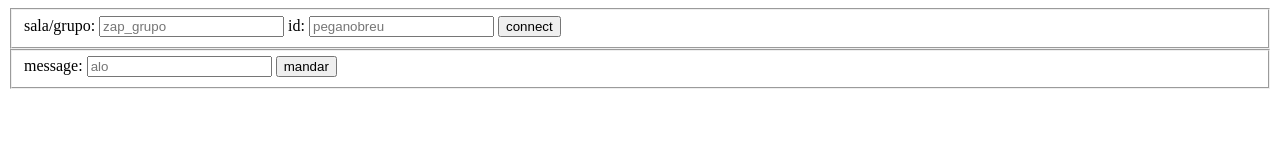
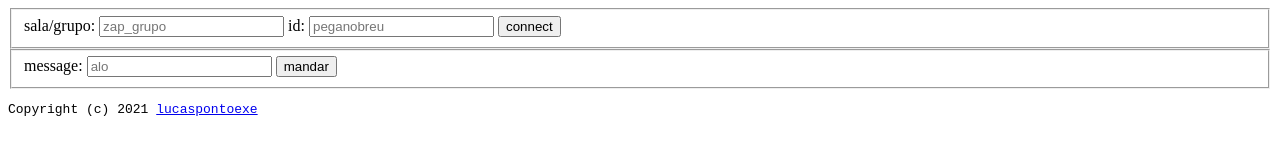
Before and after one commit to lucaspontoexe/webrtc-signalling, a website with bundled scripts: page client/index.html in a window 1280 px wide. Built offline with nearby package versions, Linux system fonts and the light colour scheme.

Commit message:
client: add copyright notice

```diff
--- a/client/index.html
+++ b/client/index.html
@@ -22,6 +22,7 @@
         </form>
     </fieldset>
 
+    <pre>Copyright (c) 2021 <a href="https://github.com/lucaspontoexe/webrtc-signalling/">lucaspontoexe</a></pre>
     <pre class="output"></pre>
 </body>
 </html>
```
